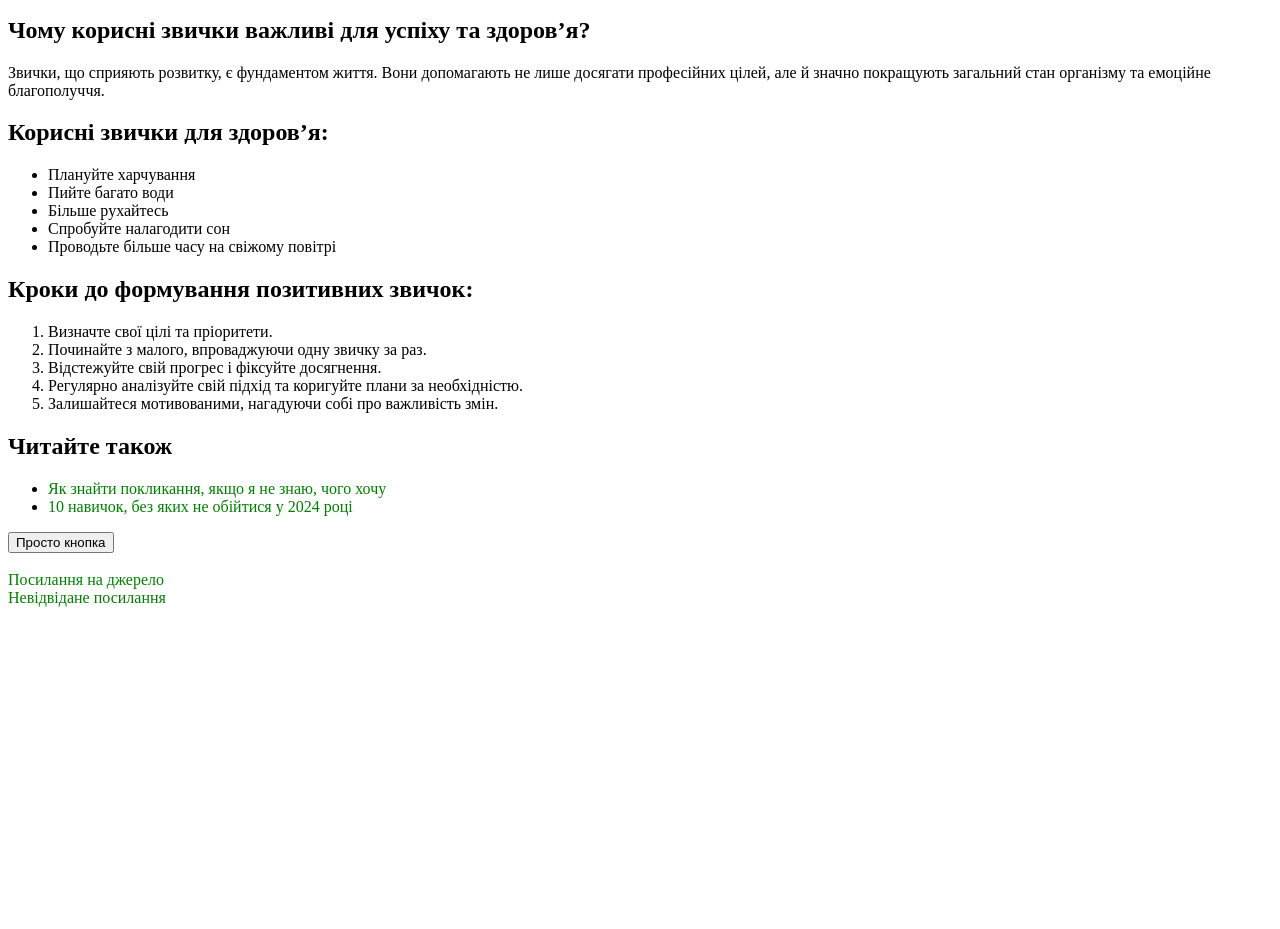
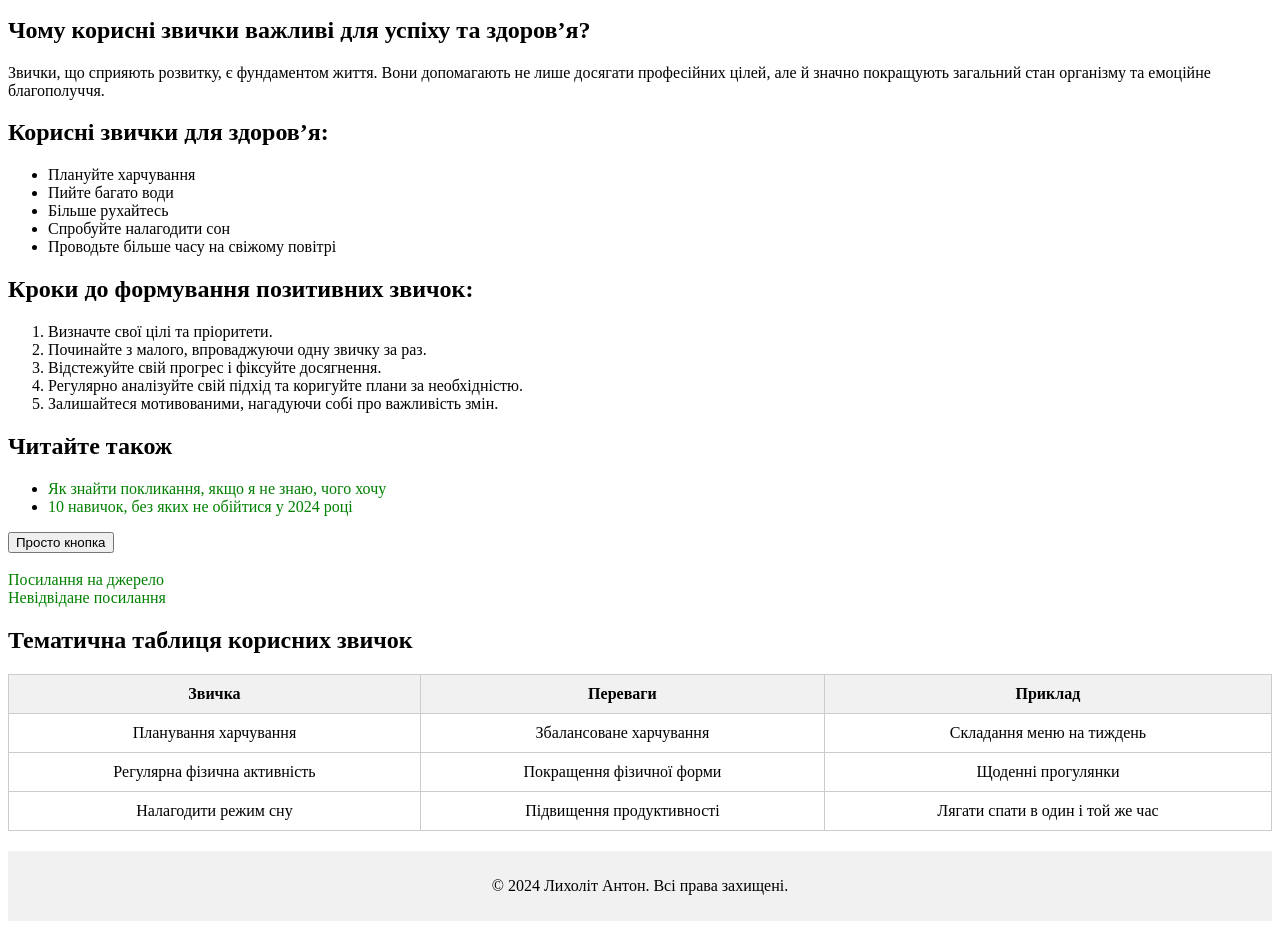
Before and after one commit to Anton1o-git/IC-33_LA_sr_1, a plain HTML site: page index.html in a window 1280 px wide. Shown: the part 631-1560 px from the top of the page. Before the commit the page ends 1246 px from the top, so only its background shows below. Drawn offline with Linux system fonts and the light colour scheme.

Commit message:
Structure

```diff
--- a/index.html
+++ b/index.html
@@ -1,5 +1,5 @@
 <!DOCTYPE html>
-<html lang="us">
+<html lang="uk">
 <head>
     <meta charset="UTF-8">
     <meta name="viewport" content="width=device-width, initial-scale=1.0">
@@ -25,18 +25,53 @@
             background-color: transparent;
             text-decoration: underline;
         }
+        footer {
+            margin-top: 20px;
+            padding: 10px;
+            text-align: center;
+            background-color: #f1f1f1;
+        }
+        table {
+            width: 100%;
+            border-collapse: collapse;
+            margin-top: 20px;
+        }
+        th, td {
+            border: 1px solid #ccc;
+            padding: 10px;
+            text-align: center;
+        }
+        th {
+            background-color: #f1f1f1;
+        }
     </style>
 </head>
 <body>
+    <header>
+        <div>
             <h2>ІС-33 Лихоліт Антон</h2>
             <h1>Самостійна робота 1</h1>
+        </div>
+    </header>
+
+    <main>
+        <section>
             <h2>Корисні звички, які змінять ваше життя на краще</h2>
-    <img src="https://i.work.ua/article/2137b.jpg?v=1713862799" alt="Корисні звички фото 1" width="800" height="450">
+            <div>
+                <img src="./images/2137b.jpg" alt="Корисні звички фото 1" width="800" height="450">
+            </div>
+        </section>
+
+        <section>
             <h2>Чому корисні звички важливі для успіху та здоров’я?</h2>
-    <p>Звички, що сприяють розвитку, є фундаментом життя.
-    Вони допомагають не лише досягати професійних цілей,
-    але й значно покращують загальний стан організму та емоційне благополуччя.</p>
+            <div>
+                <p>Звички, що сприяють розвитку, є фундаментом життя. Вони допомагають не лише досягати професійних цілей, але й значно покращують загальний стан організму та емоційне благополуччя.</p>
+            </div>
+        </section>
+
+        <section>
             <h2>Корисні звички для здоров’я:</h2>
+            <div class="habits-list">
                 <ul>
                     <li>Плануйте харчування</li>
                     <li>Пийте багато води</li>
@@ -44,7 +79,12 @@
                     <li>Спробуйте налагодити сон</li>
                     <li>Проводьте більше часу на свіжому повітрі</li>
                 </ul>
+            </div>
+        </section>
+
+        <section>
             <h2>Кроки до формування позитивних звичок:</h2>
+            <div>
                 <ol>
                     <li>Визначте свої цілі та пріоритети.</li>
                     <li>Починайте з малого, впроваджуючи одну звичку за раз.</li>
@@ -52,13 +92,60 @@
                     <li>Регулярно аналізуйте свій підхід та коригуйте плани за необхідністю.</li>
                     <li>Залишайтеся мотивованими, нагадуючи собі про важливість змін.</li>
                 </ol>
+            </div>
+        </section>
+
+        <section>
             <h2>Читайте також</h2>
+            <div>
                 <ul>
                     <li><a href="https://www.work.ua/en/articles/self-development/3329/">Як знайти покликання, якщо я не знаю, чого хочу</a></li>
                     <li><a href="https://www.work.ua/en/articles/self-development/3209/">10 навичок, без яких не обійтися у 2024 році</a></li>
                 </ul>
+            </div>
+        </section>
+
+        <section>
+            <div>
                 <button>Просто кнопка</button><br><br>
                 <a href="https://marieclaire.ua/beauty/korisni-zvichki-dlya-zdorov-ya">Посилання на джерело</a><br>
                 <a href="123123">Невідвідане посилання</a>
+            </div>
+        </section>
+
+        <section>
+            <h2>Тематична таблиця корисних звичок</h2>
+            <div>
+                <table>
+                    <tr>
+                        <th>Звичка</th>
+                        <th>Переваги</th>
+                        <th>Приклад</th>
+                    </tr>
+                    <tr>
+                        <td>Планування харчування</td>
+                        <td>Збалансоване харчування</td>
+                        <td>Складання меню на тиждень</td>
+                    </tr>
+                    <tr>
+                        <td>Регулярна фізична активність</td>
+                        <td>Покращення фізичної форми</td>
+                        <td>Щоденні прогулянки</td>
+                    </tr>
+                    <tr>
+                        <td>Налагодити режим сну</td>
+                        <td>Підвищення продуктивності</td>
+                        <td>Лягати спати в один і той же час</td>
+                    </tr>
+                </table>
+            </div>
+        </section>
+    </main>
+
+    <footer>
+        <div>
+            <p>© 2024 Лихоліт Антон. Всі права захищені.</p>
+        </div>
+    </footer>
 </body>
 </html>
```
Also changed, not shown: images/2137b.jpg (added). Lines whose indentation alone changed are shown as unchanged.
